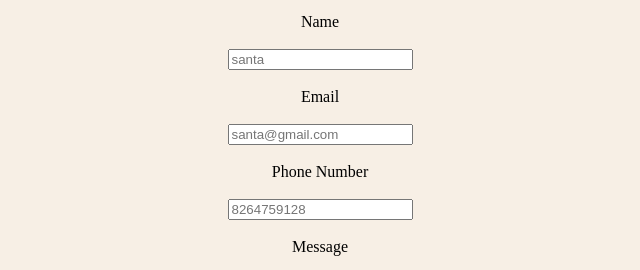
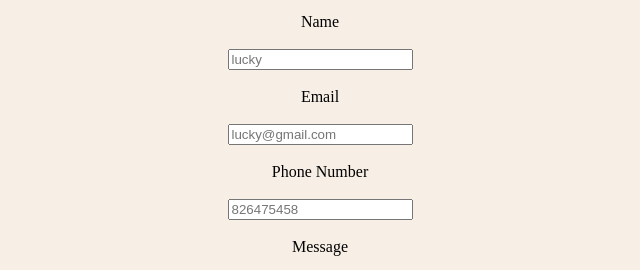
Before and after one commit to lakshmithimmasree/projectcssl.github.io, a plain HTML site: page contact us.html in a window 1280 px wide. Shown: the part 212-482 px from the top of the page, 441-1081 px from the left. Drawn offline with Linux system fonts and the light colour scheme.

Commit message:
Update contact us.html

```diff
--- a/contact us.html
+++ b/contact us.html
@@ -49,11 +49,11 @@
             <p>Send us your query our team will get back to you soon</p>
             <form action="">
                 <label for="name"> Name</label><br><br>
-                <input type="text" id="name" placeholder="santa" required pattern="[a-z A-Z]{3,15}"> <br><br>
+                <input type="text" id="name" placeholder="lucky" required pattern="[a-z A-Z]{3,15}"> <br><br>
                 <label for="email"> Email</label><br><br>
-                <input type="text" id="email" placeholder="santa@gmail.com" required pattern="[a-zA-Z0-9._%+-]+@[a-zA-Z0-9.-]+\.[a-zA-Z]{2,}"> <br><br>
+                <input type="text" id="email" placeholder="lucky@gmail.com" required pattern="[a-zA-Z0-9._%+-]+@[a-zA-Z0-9.-]+\.[a-zA-Z]{2,}"> <br><br>
                 <label for="phno">Phone Number</label> <br> <br>
-                <input type="text" id="phno" placeholder="8264759128" required pattern="[6-9]{1}[0-9]{9}"> <br> <br>
+                <input type="text" id="phno" placeholder="826475458" required pattern="[6-9]{1}[0-9]{9}"> <br> <br>
                 <label for="message">Message</label><br><br>
                 <input type="text" id="message" required><br><br>
                 <input type="submit">
```
